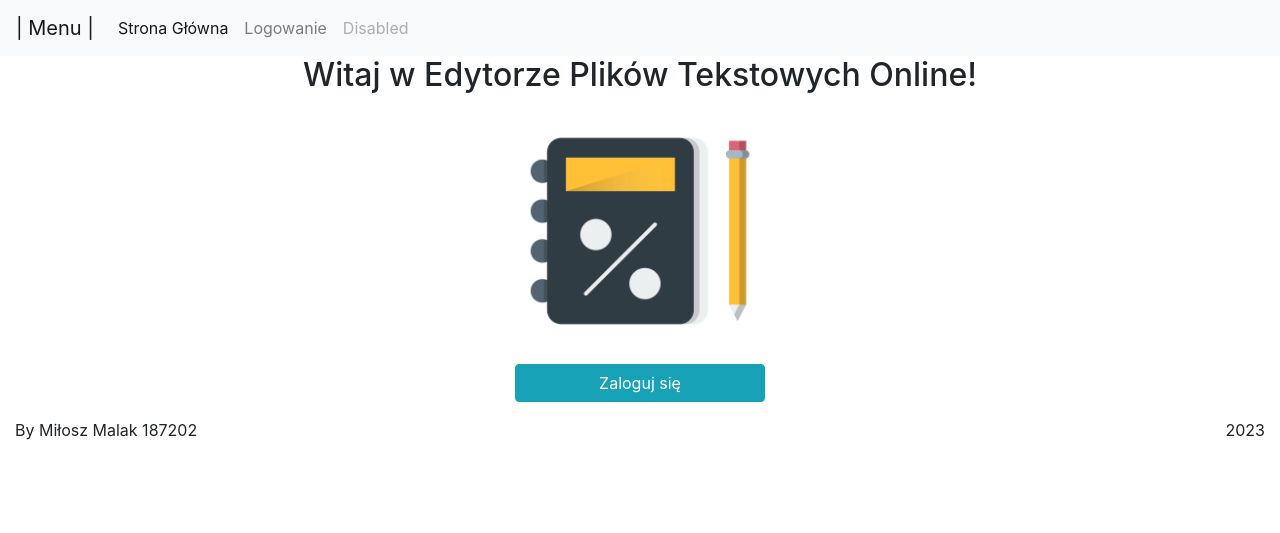
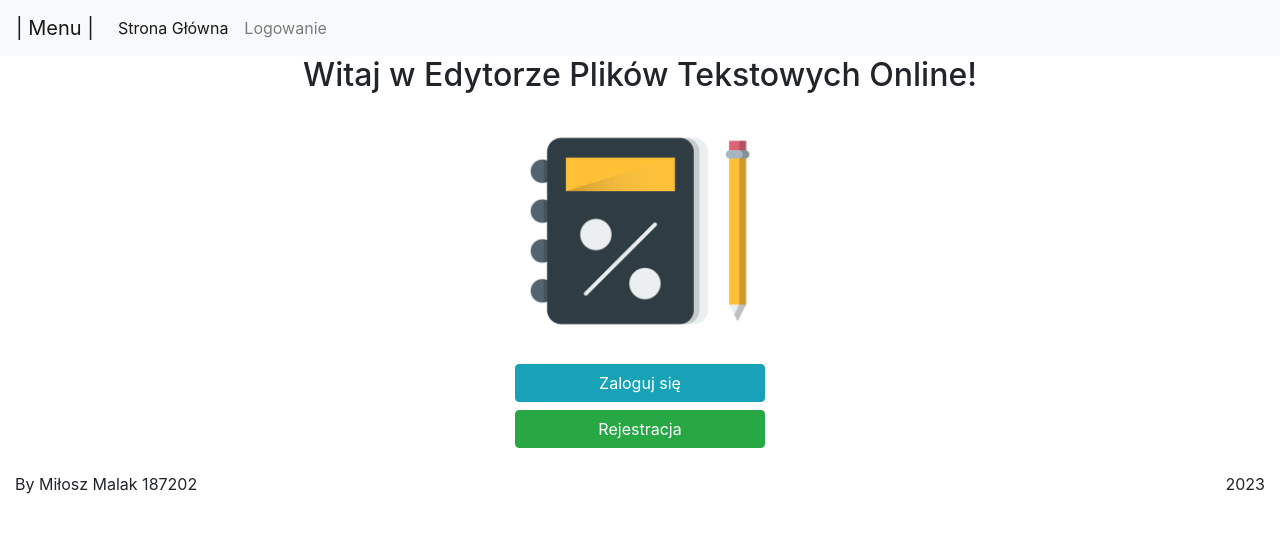
Before and after one commit to Milasho/edytor-plikow-tekstowych-online, a Flask app: page / in a window 1280 px wide. Shown: the top 533 px of the page. Run offline with Flask 3, Linux system fonts and the light colour scheme.

Commit message:
Navbar upgrade

```diff
--- a/root/app.py
+++ b/root/app.py
@@ -30,10 +30,18 @@ app.config['DATABASE'] =  os.getenv("DB_PATH")    # Pobranie sciezki do bazy dan
 
 @app.route('/')
 def index():
-    return render_template('templates/index.html', active_navbar_part='index')
+    return render_template('templates/index.html', active_navbar_part='index', logged=check_if_logged())
+
+@app.route('/debug-login')
+def logged_emulator():
+    session['user'] = 'test'
+    return render_template('templates/index.html', active_navbar_part='index', logged=True)
 
 @app.route('/login', methods=['GET','POST'])
 def login():
+    # Zabezpieczenie przed proba polaczenia sie przez wpisanie adresu
+    if check_if_logged() == True:
+        return redirect(url_for('index'))
 
     if request.method == 'GET':
         return render_template('templates/login.html', active_navbar_part='login')
@@ -58,10 +66,11 @@ def login():
 
 @app.route('/logout')
 def logout():
-    if 'user' in session:
+    if 'user' in session:  # Uzytkownik zalogowany w sesji
         session.pop('user', None)
-        flash('You are logged out')
-    return redirect(url_for('teplates/login.html'))
+        flash('Użytkownik został wylogowany')
+    return redirect(url_for('index'))
+    #return render_template('templates/index.html', active_navbar_part='index', logged=check_if_logged())
 
 # ------- Baza Danych -------
 
@@ -74,6 +83,12 @@ def close_db(error):
 
 # ------- Pozostale -------
 
+def check_if_logged():
+    if 'user' in session:
+        return True
+    else:
+        return False
+
 # Kompatybilnosc z uruchomieniem przez Python
 if __name__ == '__main__':
     app.run()
--- a/root/components/navbar/navbar.html
+++ b/root/components/navbar/navbar.html
@@ -12,11 +12,14 @@
                 <li class="nav-item">
                     <a class="nav-link {{ 'active' if active_navbar_part=='index' }}" href="{{ url_for('index') }}">Strona Główna</a>
                 </li>
-                    <li class="nav-item">
-                <a class="nav-link {{ 'active' if active_navbar_part=='login' }}" href="{{ url_for('login') }}">Logowanie</a>
+                <li class="nav-item">
+                    <a class="nav-link {{ 'active' if active_navbar_part=='login' }}" {% if logged %}style="display: none;"{% endif %} href="{{ url_for('login') }}">Logowanie</a>
                 </li>
                 <li class="nav-item">
-                    <a class="nav-link disabled" href="#">Disabled</a>
+                    <a class="nav-link {{ 'active' if active_navbar_part=='edytor' }}" {% if not logged %}style="display: none;"{% endif %} href="{{ url_for('logged_emulator') }}">Edytor</a>
+                </li>
+                <li class="nav-item" {% if not logged %}style="display: none;"{% endif %}>
+                    <a class="nav-link" href="{{ url_for('logout') }}">Wyloguj</a>
                 </li>
             </ul>
         </div>
--- a/root/components/templates/index.html
+++ b/root/components/templates/index.html
@@ -18,9 +18,25 @@ Edytor Plików Tekstowych Online
     <div class="row mt-1">
         <div class="col-12 text-center">
             <img src="{{ url_for('static', filename='notatnik.webp') }}" class="rounded mx-auto d-block" style="width: 20%;">
-            <a href="{{ url_for('login') }}" class="btn btn-info mt-2" style="width: 20%;">Zaloguj się</a>
+
+            <div class="mt-2">
+                <a {% if logged %}style="display: none;"{% endif %} href="{{ url_for('login') }}" class="btn btn-info" style="width: 20%;">Zaloguj się</a>
+            </div>
+            <div class="mt-2">
+                <a {% if logged %}style="display: none;"{% endif %} href="{{ url_for('login') }}" class="btn btn-success" style="width: 20%;">Rejestracja</a>
+            </div>
+            <div class="mt-2">
+                <a {% if not logged %}style="display: none;"{% endif %} href="{{ url_for('index') }}" class="btn btn-success" style="width: 20%;">Otwórz Edytor</a>
+            </div>
+            <div class="mt-2">
+                <a {% if not logged %}style="display: none;"{% endif %} href="{{ url_for('index') }}" class="btn btn-warning" style="width: 20%;">Zarządzaj Swoimi Plikami</a>
+            </div>
+            <div class="mt-2">
+                <a {% if not logged %}style="display: none;"{% endif %} href="{{ url_for('logout') }}" class="btn btn-danger" style="width: 20%;">Wyloguj się</a>
+            </div>
         </div>
     </div>
+
 
 
     <div class="row mt-3">
```
Also changed, not shown: SQLite3/data/edytor.db.
